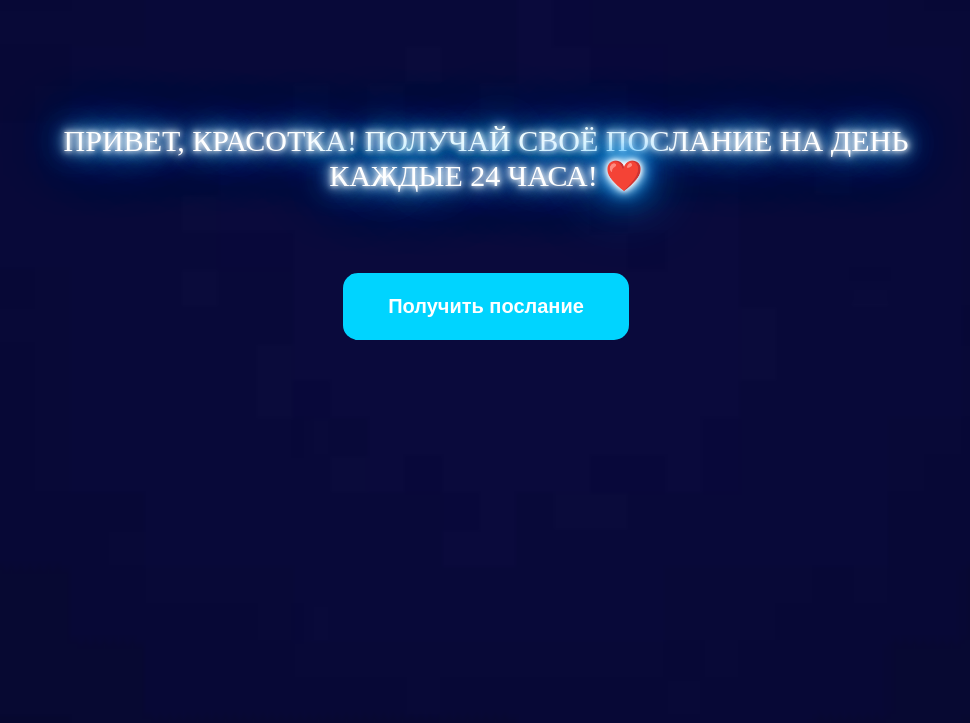
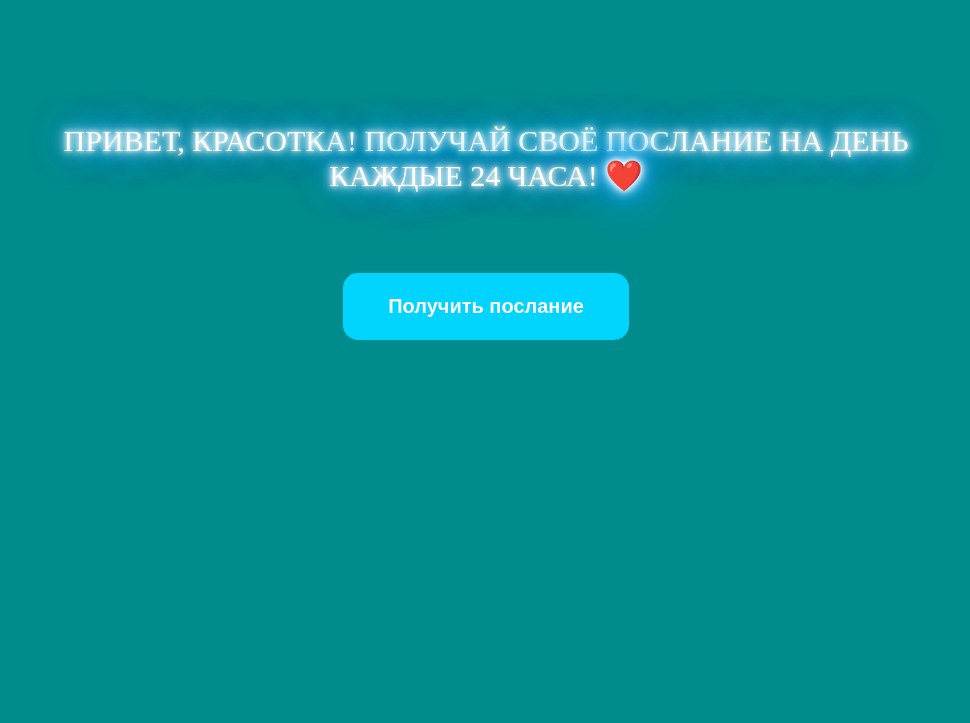
Before and after one commit to isikdev/stretch-house, a plain HTML site: page index.html in a window 1280 px wide. Shown: the part 107-830 px from the top of the page, without its empty margins (154-1124 px from the left). Drawn offline with Linux system fonts and the light colour scheme; a web font is replaced by a local one.

Commit message:
add bg color

```diff
--- a/css/main.css
+++ b/css/main.css
@@ -10,10 +10,7 @@ body,
 html {
   transition: 0.3s;
   font-family: "Caviar Dreams";
-  background: url("../img/bg.jpg");
-  background-repeat: no-repeat;
-  background-size: cover;
-  background-position: center;
+  background-color: #008C8C;
   min-height: 100vh;
   max-height: 100vh;
 }
```
